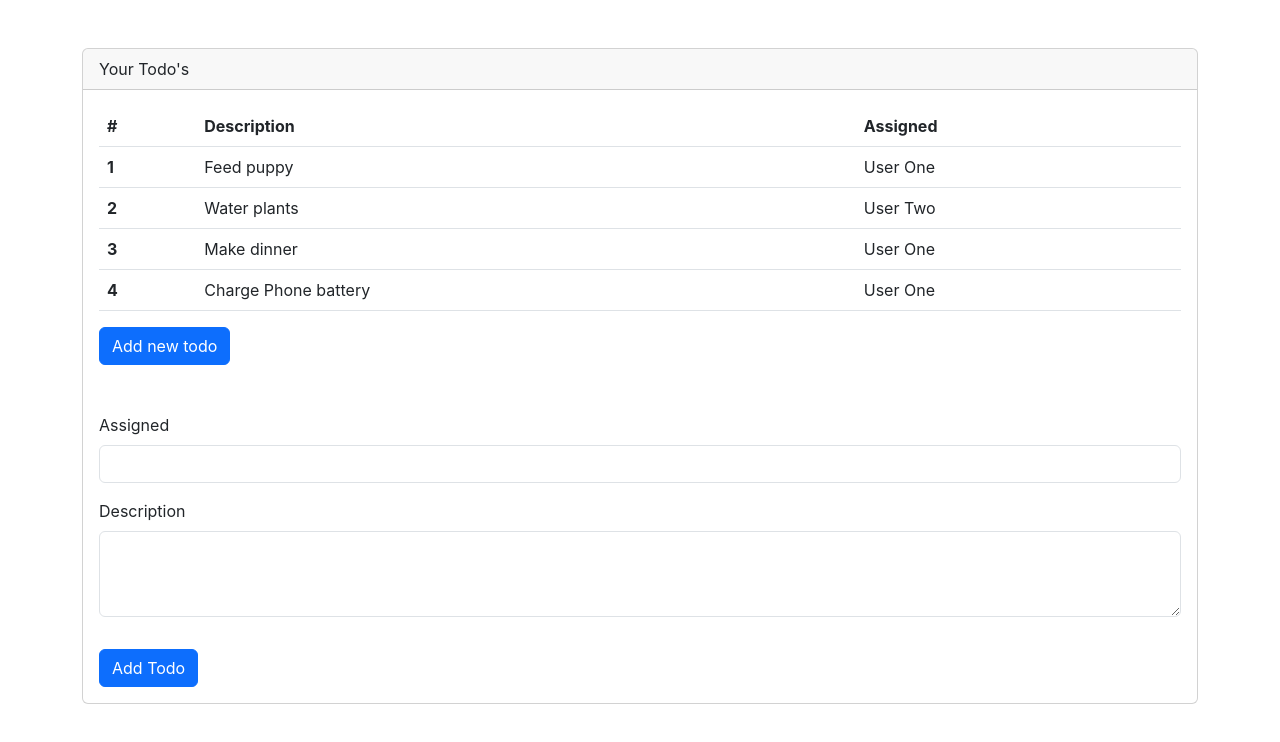
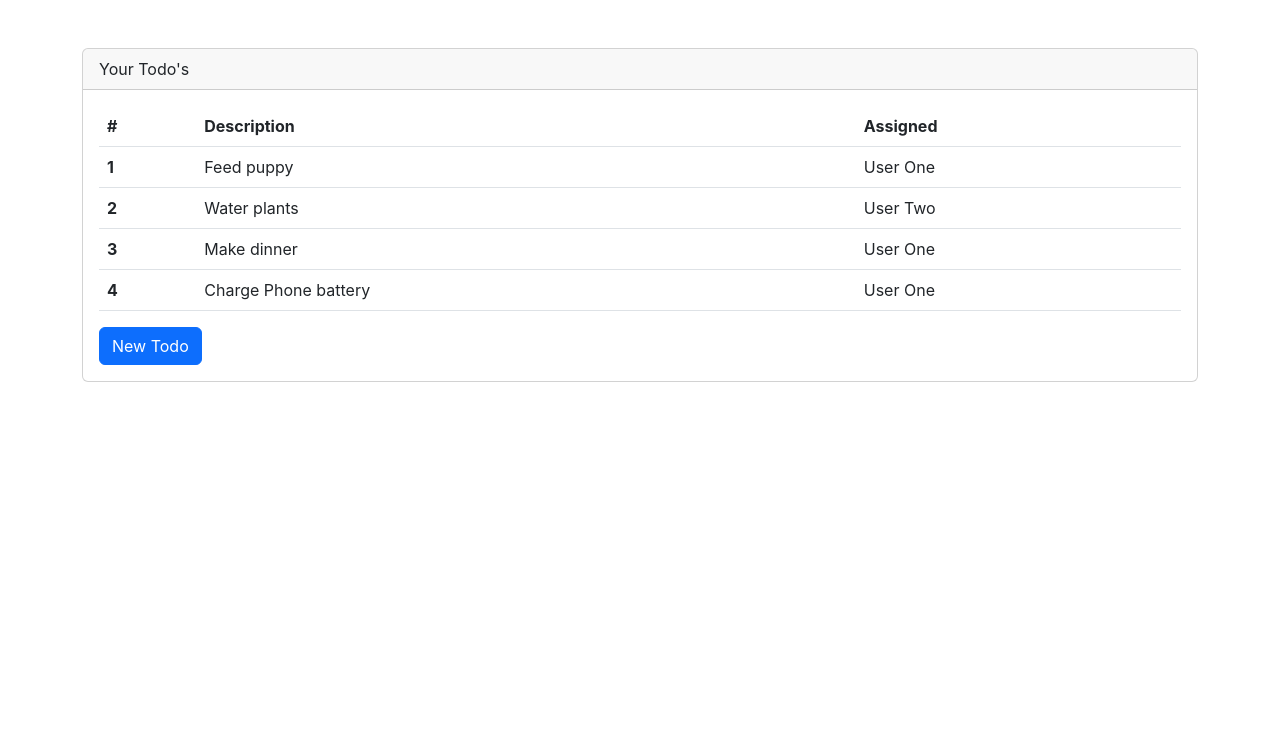
Before and after one commit to Gaurav-sahal/learn-react, a React (Create React App) app: page / in a window 1280 px wide. Shown: the top 742 px of the page. Built offline with nearby package versions, Linux system fonts and the light colour scheme.

Commit message:
React Conditional Rendering

```diff
--- a/src/App.js
+++ b/src/App.js
@@ -4,6 +4,8 @@
 import NewTodoForm from './components/NewTodoForm';
 
 function App() {
+
+  const [showAddTodoForm, setShowAddTodoForm] = useState(false)
 
   const [todos, setTodos] = useState([
     {rowNumber: 1, rowDescription: 'Feed puppy', rowAssigned: 'User One'},
@@ -43,10 +45,12 @@
         </div>
         <div className='card-body'>
           <TodoTable todos={todos} deleteTodo={deleteTodo}/>
-          <button className='btn btn-primary'>
-            Add new todo
+
+          <button className='btn btn-primary' onClick={() => setShowAddTodoForm(!showAddTodoForm)}>
+            {showAddTodoForm ? 'Close New Todo' : 'New Todo'}
           </button>
-          <NewTodoForm addTodo={addTodo}/>
+
+          {showAddTodoForm && <NewTodoForm addTodo={addTodo}/>}
         </div>
       </div>
     </div>
```
